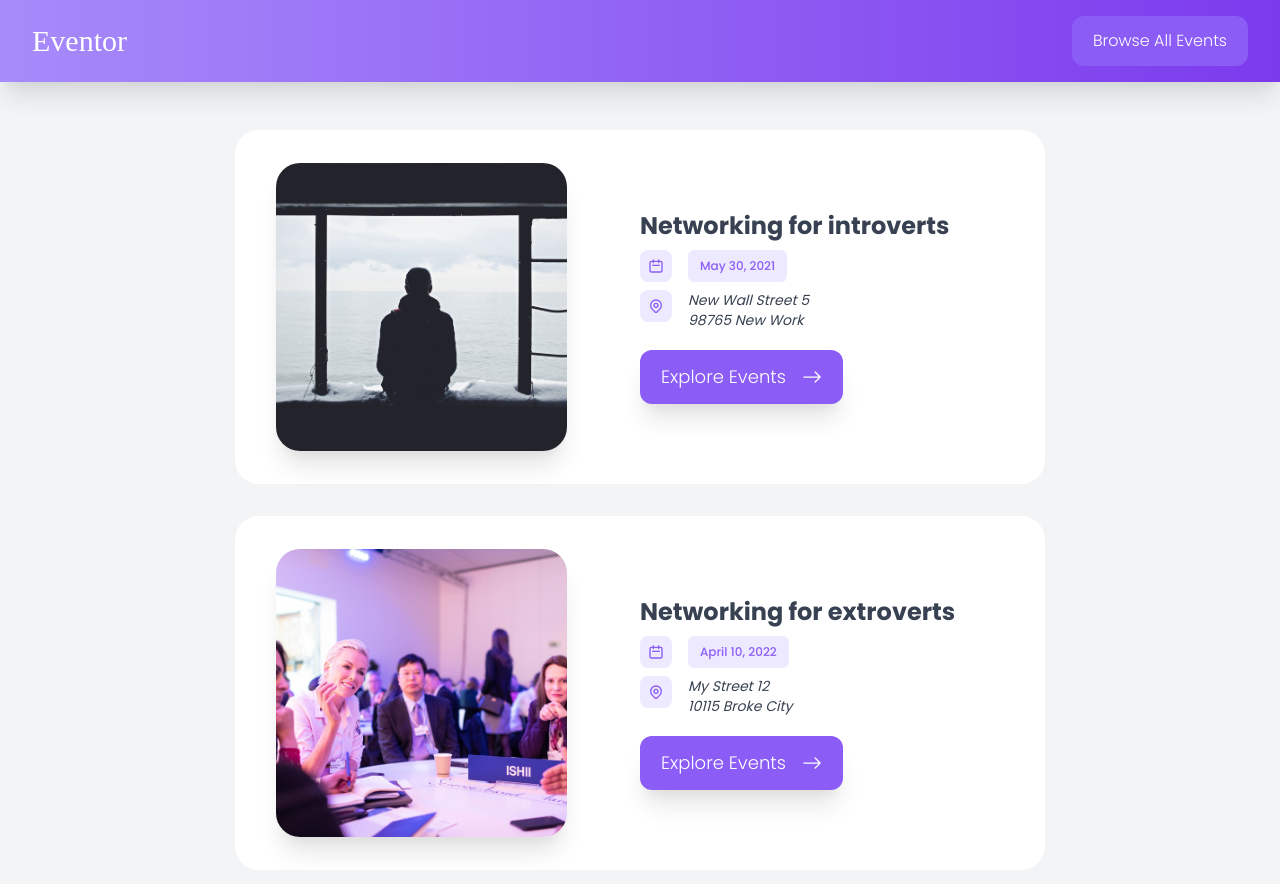
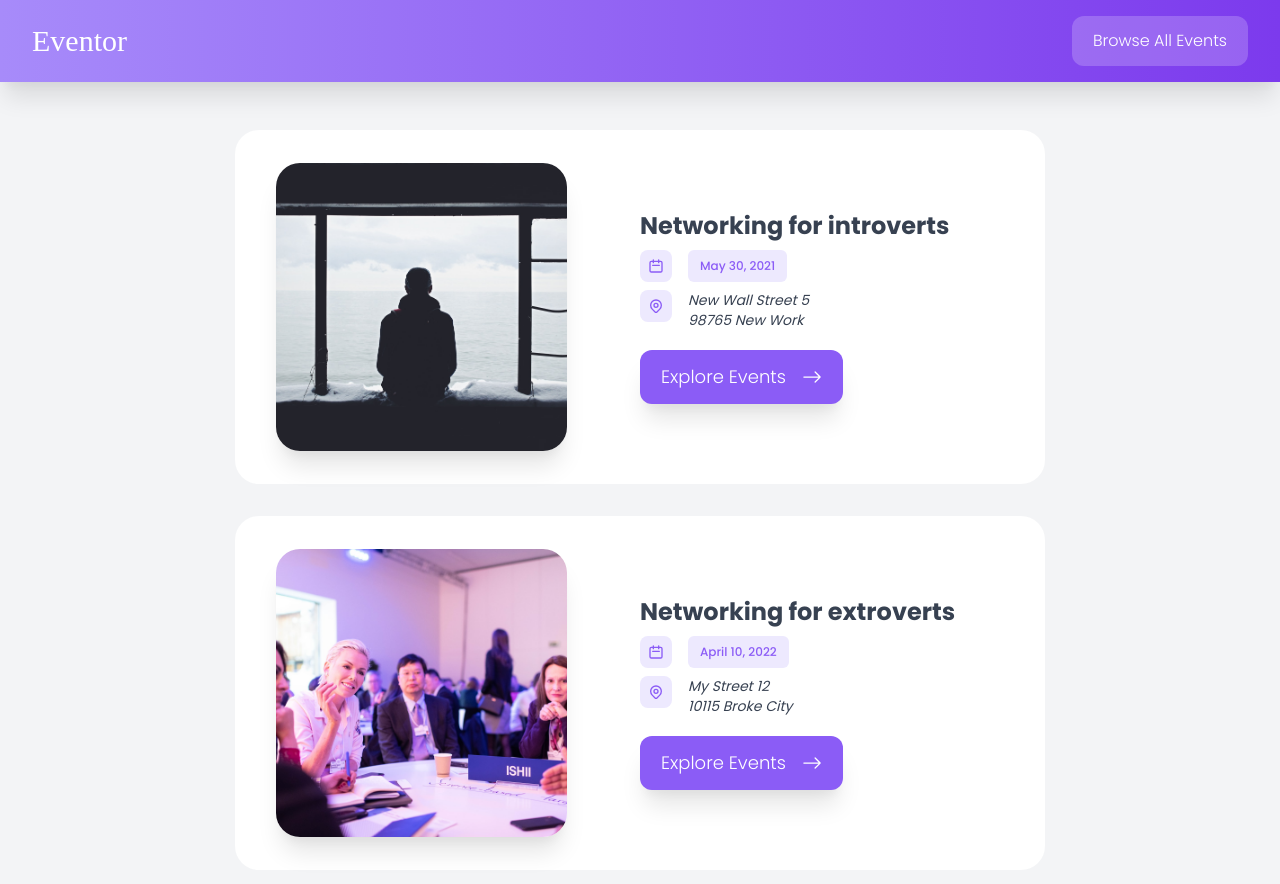
Before and after one commit to NikunjThesiya/eventor, a Next.js app: page / in a window 1280 px wide. Shown: the top 884 px of the page. Built offline with nearby package versions, Linux system fonts and the light colour scheme; a web font is replaced by a local one.

Commit message:
Some Updates

```diff
--- a/styles/globals.css
+++ b/styles/globals.css
@@ -22,6 +22,6 @@ body {
 		@apply px-4 py-3 md:px-5 md:py-3 text-sm md:text-lg font-light bg-purple-500 text-white cursor-pointer rounded-xl border border-transparent hover:border-purple-300 hover:bg-gray-50 hover:text-purple-600 hover:shadow-md transition-all duration-200 ease-in-out;
 	}
 	.btnHeader {
-		@apply px-4 py-3 md:px-5 md:py-3 text-sm md:text-base font-light bg-purple-500 text-white cursor-pointer rounded-xl border border-transparent hover:border-purple-300 hover:bg-gray-50 hover:text-purple-600 hover:shadow-md transition-all duration-200 ease-in-out;
+		@apply px-4 py-3 md:px-5 md:py-3 text-sm md:text-base font-light bg-white bg-opacity-20 text-white cursor-pointer rounded-xl border border-transparent hover:border-purple-300 hover:bg-gray-50 hover:text-purple-600 hover:shadow-md transition-all duration-200 ease-in-out;
 	}
 }
```
